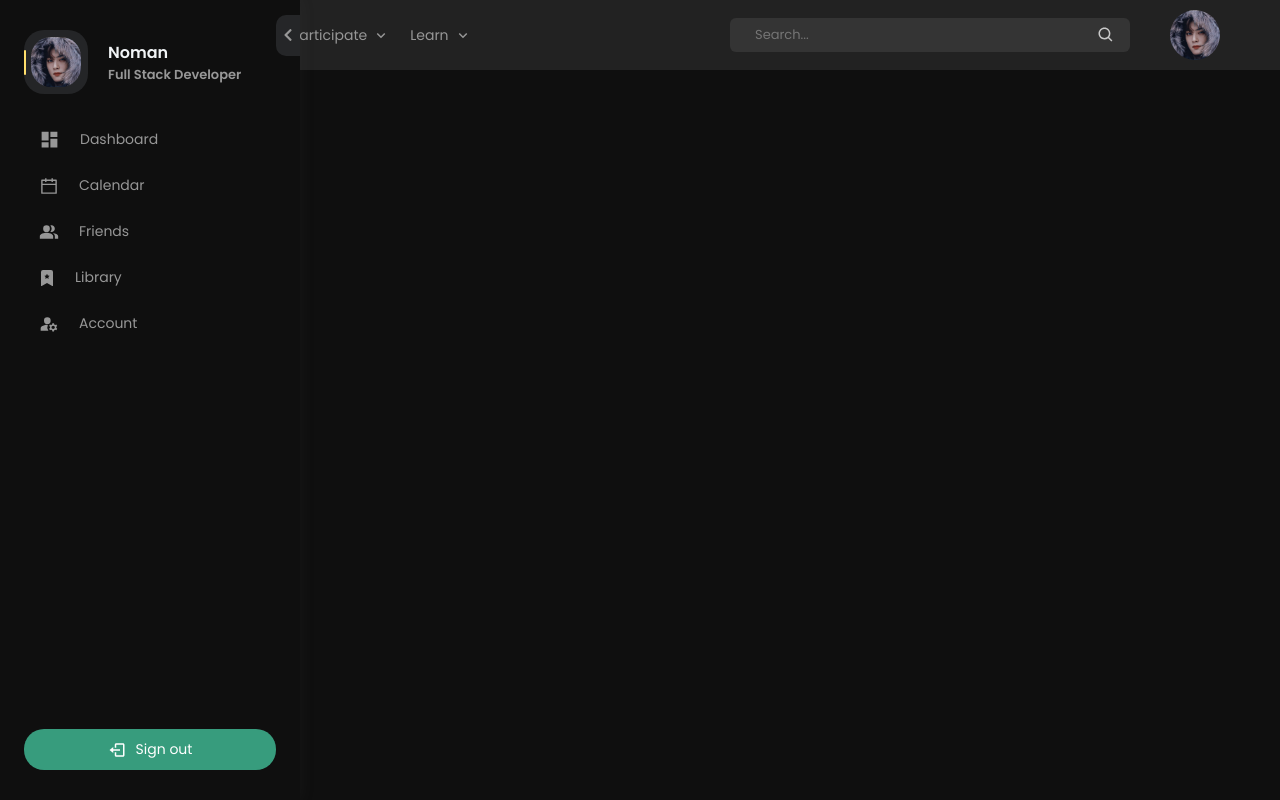
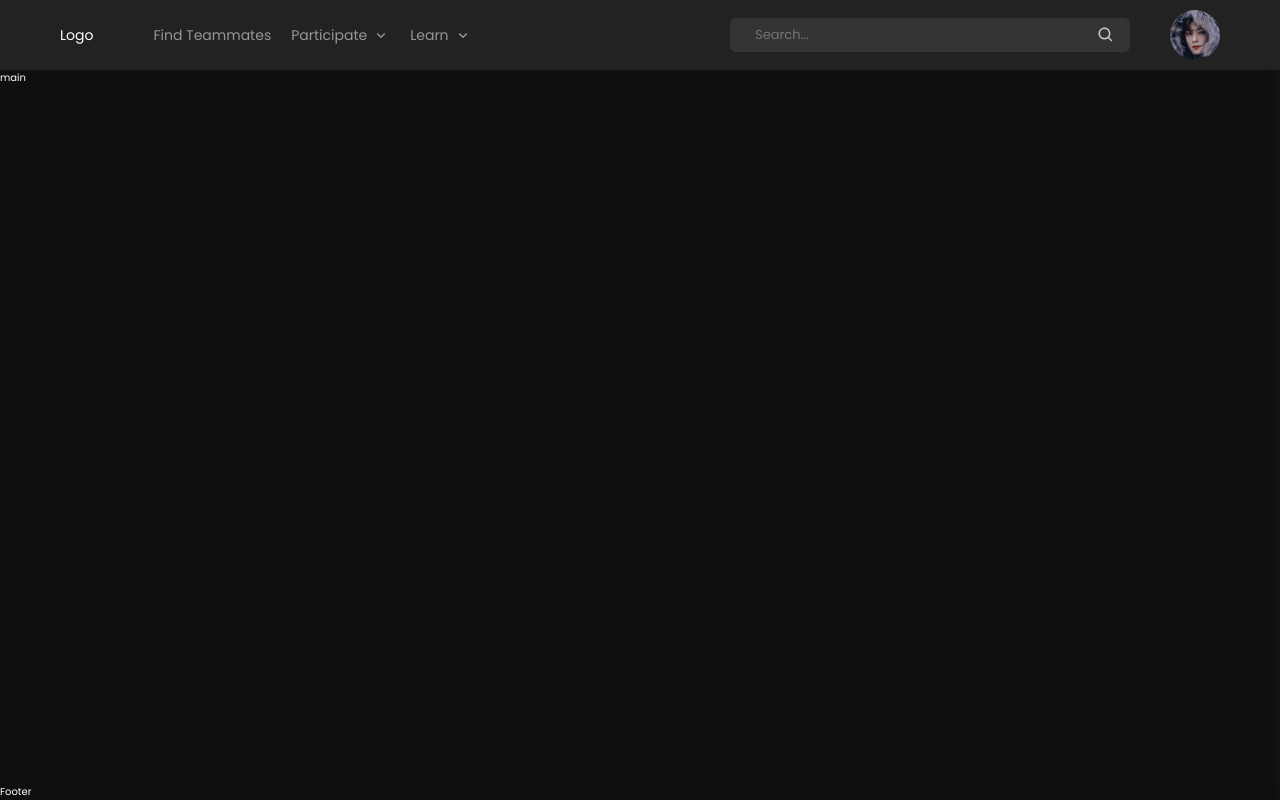
Before and after one commit to Techie-Pirates/TTIDFrontend, a Next.js app: page / in a window 1280 px wide. Built offline with nearby package versions, Linux system fonts and the light colour scheme; no server answers.

Commit message:
shifted sidebar to right

```diff
--- a/src/components/Navbar/Navbar.jsx
+++ b/src/components/Navbar/Navbar.jsx
@@ -10,7 +10,7 @@ const Navbar = () => {
 	const navbarRef = useRef(null);
 	const avatarRef = useRef(null);
 	const [data, setData] = useState();
-	const [sidebarOpen, setSidebarOpen] = useState(true);
+	const [sidebarOpen, setSidebarOpen] = useState(false);
 	const [isAuthenticated, setIsAuthenticated] = useState(true);
 
 	const controlNavbar = () => {
--- a/src/components/Navbar/Navbar.module.scss
+++ b/src/components/Navbar/Navbar.module.scss
@@ -116,8 +116,8 @@
     .sidebar_container {
         position: fixed;
         top: 0;
-        left: 0;
-        transform: translateX(-100%);
+        right: 0;
+        transform: translateX(100%);
         height: 100vh;
         width: 30rem;
         background: var(--primary-000);
--- a/src/components/Navbar/Sidebar/Sidebar.jsx
+++ b/src/components/Navbar/Sidebar/Sidebar.jsx
@@ -7,7 +7,8 @@ import { BiLogOut } from "react-icons/bi"
 import { MdManageAccounts, MdPeopleAlt } from "react-icons/md"
 import { RiDashboardFill } from "react-icons/ri"
 import { BsBookmarkStarFill } from "react-icons/bs"
-import { AiOutlineCalendar } from "react-icons/ai"
+import { AiOutlineCalendar, AiOutlineClose } from "react-icons/ai"
+import { CgClose } from "react-icons/cg"
 
 const Sidebar = ({ avatarRef, setSidebarOpen }) => {
 	const sidebarRef = useRef(null);
@@ -26,7 +27,7 @@ const Sidebar = ({ avatarRef, setSidebarOpen }) => {
 	return (
 		<div ref={sidebarRef} className={styles.Sidebar_container}>
 			<div className={styles.close_sidebar} onClick={() => setSidebarOpen(false)}>
-				<FaChevronLeft />
+				<CgClose />
 			</div>
 			<div className={styles.user_info}>
 				<div className={styles.avatar}>
--- a/src/components/Navbar/Sidebar/Sidebar.module.scss
+++ b/src/components/Navbar/Sidebar/Sidebar.module.scss
@@ -12,7 +12,7 @@
         top: 1.5rem;
         right: 0;
         background: #252628;
-        padding: 1rem .5rem;
+        padding: 1rem .7rem;
         border-radius: 10px 0px 0px 10px;
         cursor: pointer;
 
```
